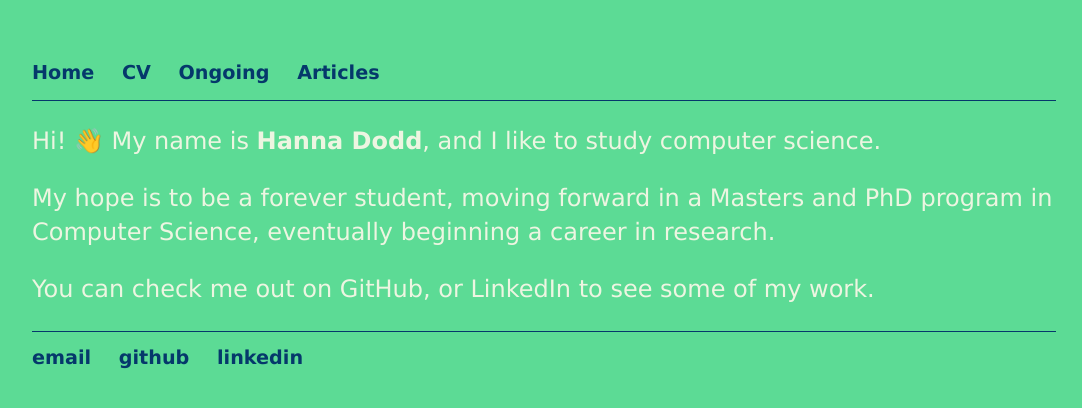
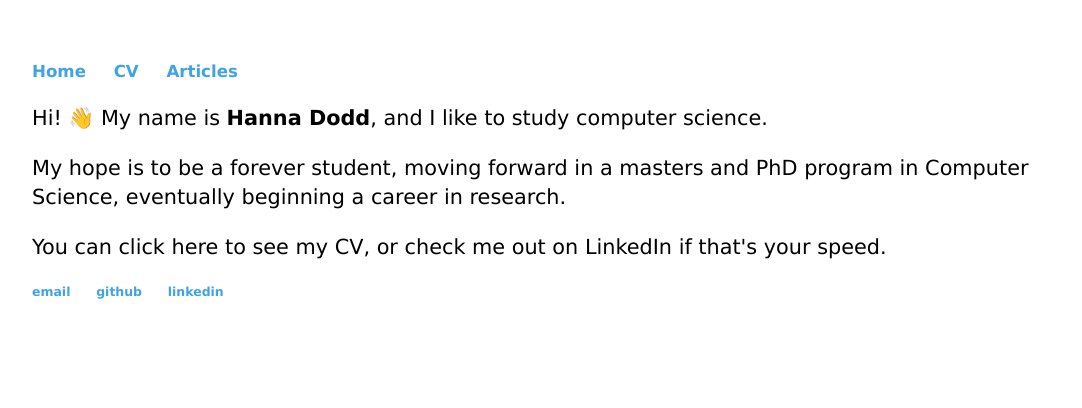
Before and after one commit to hanna-dodd/hanna-dodd.github.io, a Jekyll site: the page built from index.html, in a window 1280 px wide. Shown: the top 408 px of the page, without its empty margins (96-1178 px from the left). Built offline with Jekyll 4.4.1, drawn with Linux system fonts in a browser that asks for light colours.

Commit message:
Aesthetics

```diff
--- a/_layouts/default.html
+++ b/_layouts/default.html
@@ -9,7 +9,6 @@
     		<ul>
         		<li><a href="/">Home</a></li>
 	        	<li><a href="/cv">CV</a></li>
-        		<li><a href="/ongoing">Ongoing</a></li>
         		<li><a href="/blog">Articles</a></li>
     		</ul>
 		</nav>
--- a/css/main.css
+++ b/css/main.css
@@ -1,7 +1,7 @@
 body {
     margin: 60px auto;
     width: 80%;
-    background-color: #5CDB95
+    background-color: #FFFFFF
 }
 nav ul, footer ul {
     font-family: 'Courier New', 'Sans-Serif';
@@ -15,7 +15,7 @@ nav ul li, footer ul li {
 }
 a {
     text-decoration: none;
-    color: #05386B;
+    color: #40A4E3;
 }
 a:hover {
     text-decoration: underline;
@@ -27,17 +27,14 @@ h1 {
 }
 p, ul li {
     font-family: 'Verdana';
-    font-size: 1.5em;
+    font-size: 1.3em;
     line-height: 1.4em;
-    color: #EDF5E1;
 }
 footer {
-    border-top: 1px solid #05386B;
-    font-size: .8em;
+    font-size: .6em;
 }
 
 nav {
-	border-bottom: 1px solid #05386B;
     font-size: .8em;
 }
 
--- a/index.html
+++ b/index.html
@@ -5,8 +5,8 @@ title: Home
 <div class="blurb">
 
     <p>Hi! 👋 My name is <b>Hanna Dodd</b>, and I like to study computer science.</p>
-    <p>My hope is to be a forever student, moving forward in a Masters and PhD program in Computer Science, eventually beginning a career in research.</p>
-    <p>You can check me out on GitHub, or LinkedIn to see some of my work.</p>
+    <p>My hope is to be a forever student, moving forward in a masters and PhD program in Computer Science, eventually beginning a career in research.</p>
+    <p>You can click here to see my CV, or check me out on LinkedIn if that's your speed.</p>
 
 
 </div><!-- /.blurb -->
```
